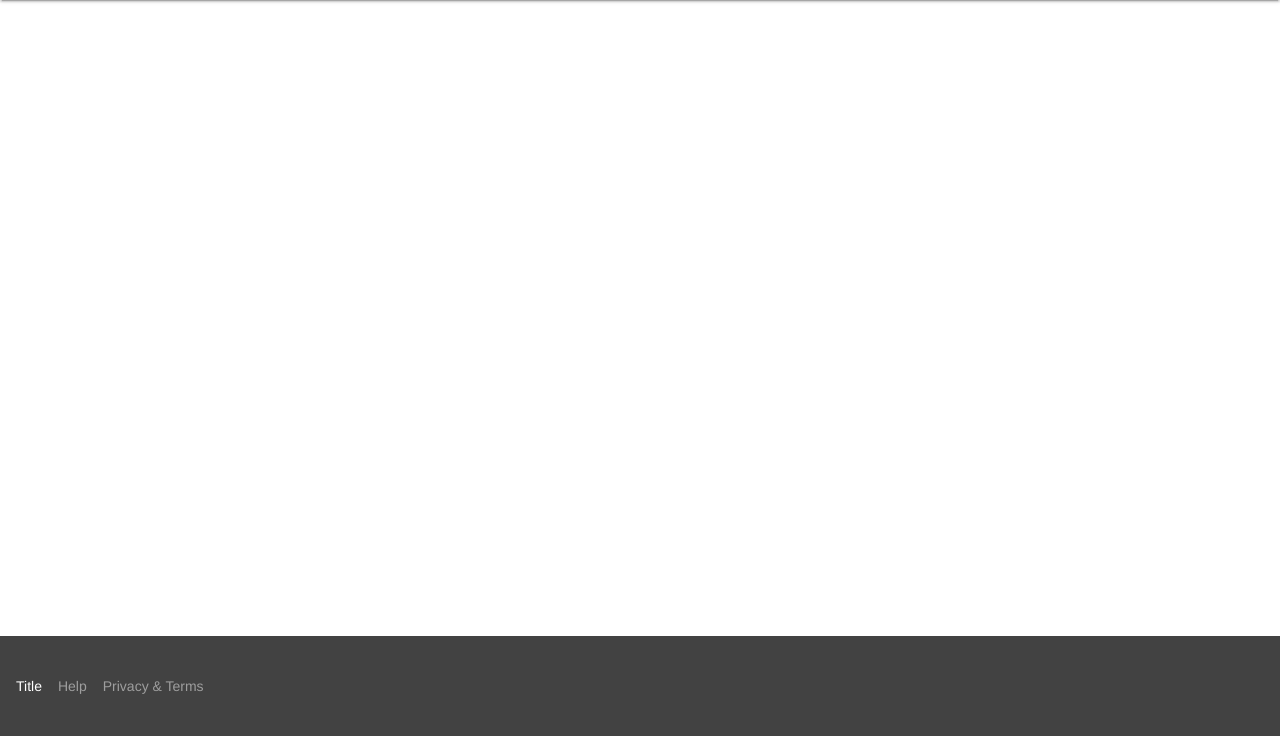
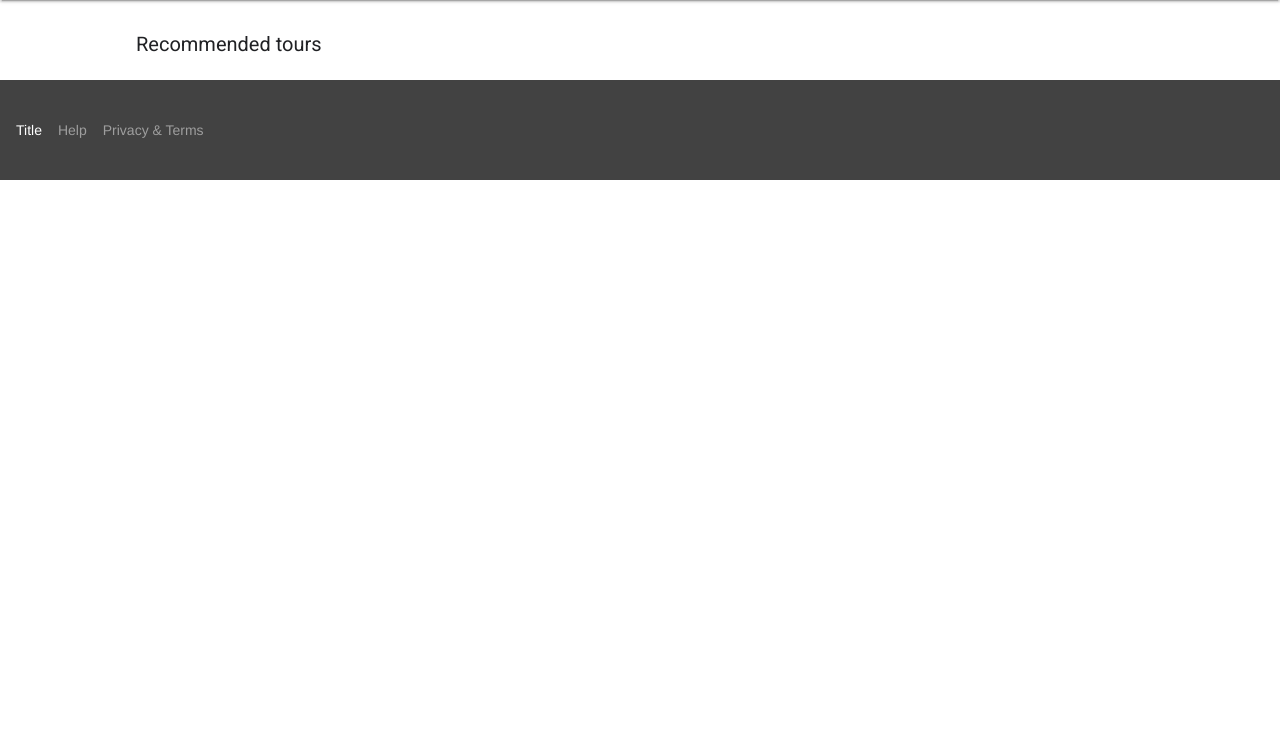
Before and after one commit to MarkHedleyJones/tour-builder, a Django app: page / in a window 1280 px wide. Shown: the part 64-800 px from the top of the page. Run offline with Django 3.2, Linux system fonts and the light colour scheme; data that the repository does not hold is empty.

Commit message:
Improve tour index page layout

```diff
--- a/website/tourbuilder/templates/tourbuilder/index.html
+++ b/website/tourbuilder/templates/tourbuilder/index.html
@@ -13,6 +13,53 @@
     <link rel="stylesheet" href="https://fonts.googleapis.com/icon?family=Material+Icons">
     <link rel="stylesheet" href="https://code.getmdl.io/1.3.0/material.blue-amber.min.css" />
     <link rel="stylesheet" href="{% static "tourbuilder/styles.css" %}">
+    <style>
+    h4 {
+      color: #202124;
+      font: 400 20px/24px "Google Sans", Roboto, HelveticaNeue, Arial, sans-serif;
+    }
+    .main {
+      min-width: 1008px;
+    }
+    .main ol {
+      width: 100%;
+      margin: 0;
+      padding: 0;
+      display: block;
+      list-style-type: none;
+    }
+
+    .tour-results li {
+      position: relative;
+      display: flex;
+    }
+
+    .tour-result-card {
+      display: block;
+      padding: 10px;
+      border-radius: 0;
+      border-color: #dadce0;
+      border: 1px solid #dadce0;
+    }
+
+    .tour-results .tour-result-card {
+      border: 0px solid #dadce0;
+      border-bottom-width: 1px;
+      border-left-width: 1px;
+      border-right-width: 1px;
+      /*box-shadow: 0 1px 2px rgba(60,64,67, 0.3), 0 1px 3px 1px rgba(60,64,67, 0.15);*/
+    }
+
+    .tour-results:first-child .tour-result-card {
+      border-top-left-radius: 8px;
+      border-top-right-radius: 8px;
+      border-top-width: 1px;
+    }
+    .tour-results:last-child .tour-result-card {
+      border-bottom-left-radius: 8px;
+      border-bottom-right-radius: 8px;
+    }
+    </style>
   </head>
   <body>
     <div class="mdl-layout mdl-js-layout mdl-layout--fixed-header">
@@ -38,11 +85,15 @@
           <a class="mdl-navigation__link" href="">Link</a>
         </nav>
       </div>
-      <main class="mdl-layout__content">
-        <div class="page-content">
-          <ul>
+      <main class="page-content mdl-grid">
+        <div class="main">
+          <h4>
+            <span>Recommended tours</span>
+          </h4>
+          <ol>
           {% for tour in tours %}
-            <li class="mdl-list__item mdl-list__item--three-line">
+            <li class="tour-results">
+              <div class="tour-result-card">
                 <span class="mdl-list__item-primary-content">
                   <i class="material-icons mdl-list__item-avatar">stop_circle</i>
                   <span>A ¥{{ tour.cost }} tour lasting {{ tour.duration.seconds }} seconds</span>
@@ -56,9 +107,11 @@
                 <span class="mdl-list__item-secondary-content">
                   <a class="mdl-list__item-secondary-action" href="#"><i class="material-icons">star</i></a>
                 </span>
+              </div>
             </li>
           {% endfor %}
-          </ul>
+          </ol>
+
         </div>
       </main>
       <footer class="mdl-mini-footer">
```
Lines whose indentation alone changed are shown as unchanged.
